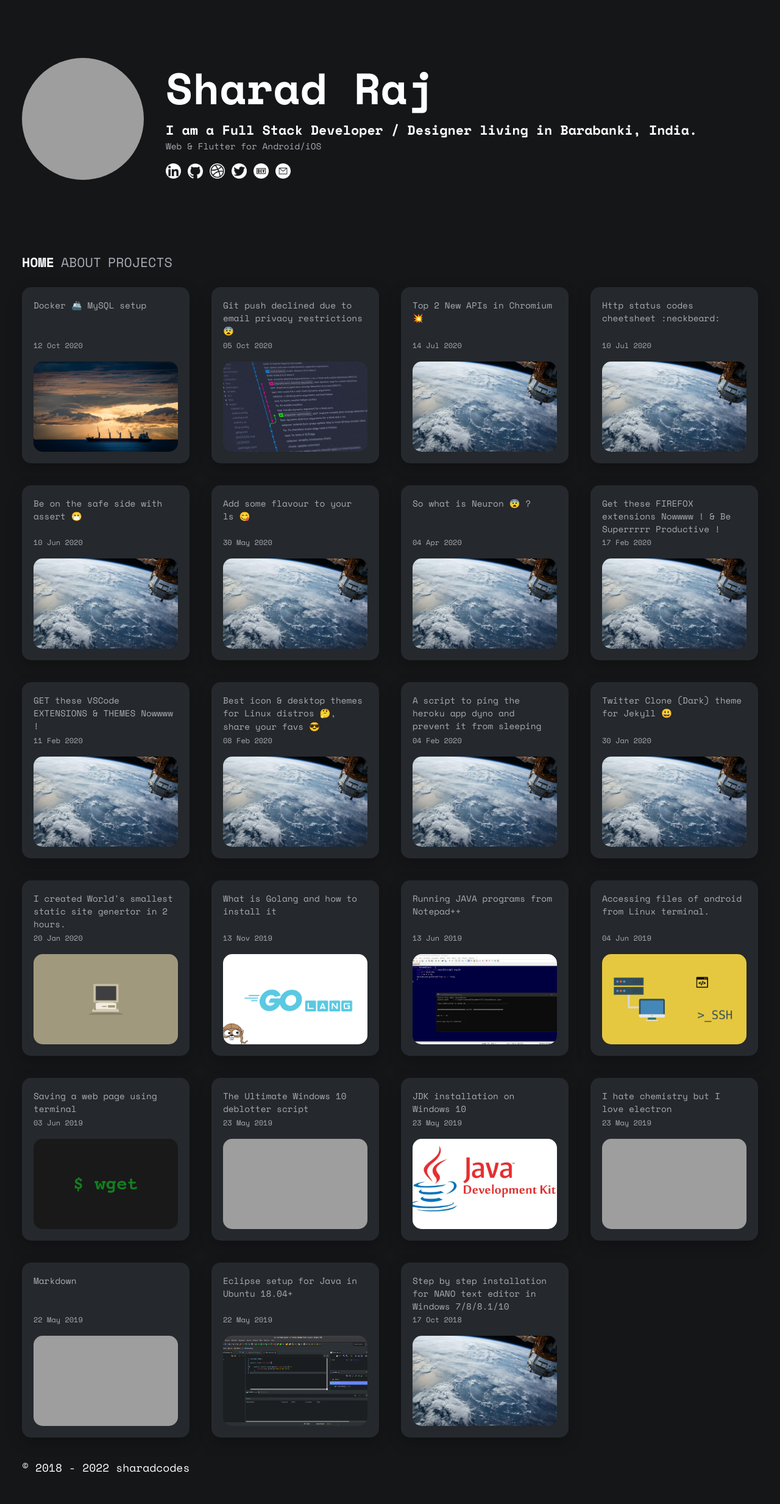
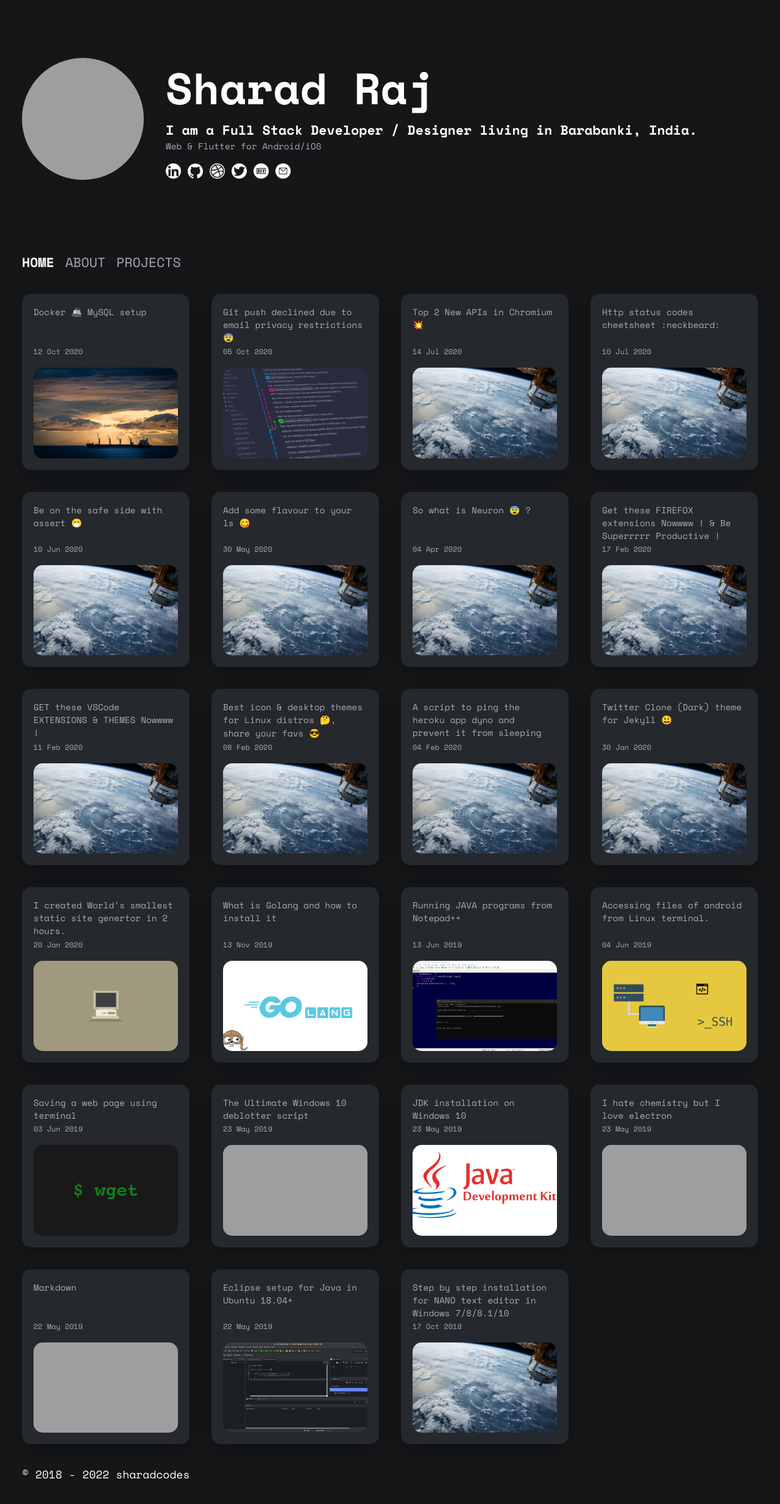
Before and after one commit to sharadcodes/sharadcodes.github.io, a Jekyll site: the page built from index.md, in a window 1280 px wide. Shown: the whole page at 61% size. Built offline with Jekyll 4.4.1, drawn with Linux system fonts in a browser that asks for light colours; nearby versions of some CDN libraries; emoji names are drawn with the system emoji font; grey boxes are pictures that could not be loaded.

Commit message:
Fix margins for nav

```diff
--- a/assets/css/main.css
+++ b/assets/css/main.css
@@ -80,6 +80,10 @@ header .social .icon:hover {
 
 nav {
   margin-top: 1.4rem;
+  display: flex;
+  column-gap: 1rem;
+  justify-content: flex-start;
+  align-items: center;
 }
 
 nav a {
@@ -97,7 +101,7 @@ nav a.active {
 }
 
 main {
-  margin-top: 1.4rem;
+  margin-top: 2rem;
   color: var(--light-2);
 }
 
```
